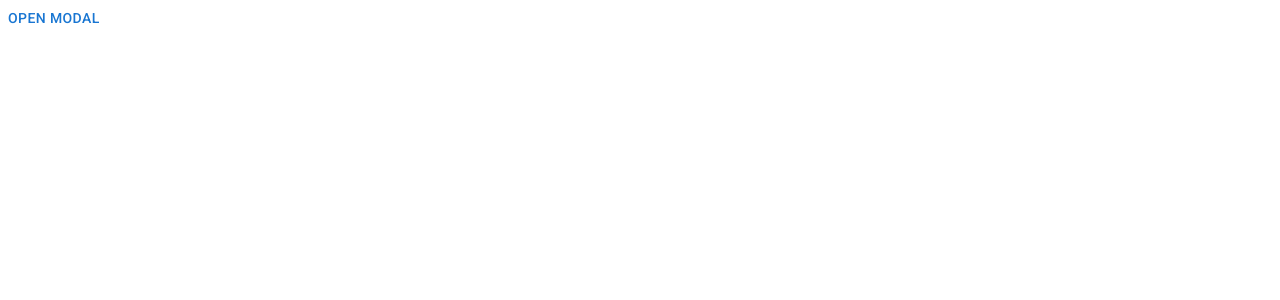
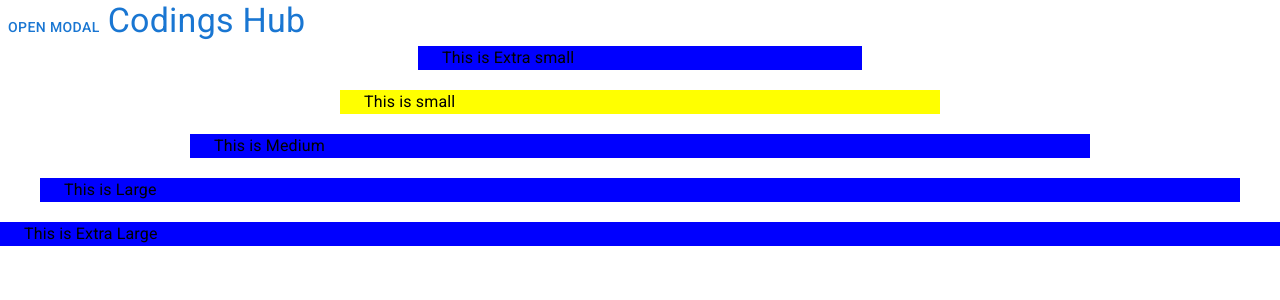
Before and after one commit to shoaibakhterqadri/ReactAppWithMaterialUI, a React (Create React App) app in the folder practice-react-with-material-ui/: page / in a window 1280 px wide. Shown: the top 300 px of the page. Built offline with nearby package versions, Linux system fonts and the light colour scheme.

Commit message:
Container is completed

```diff
--- a/practice-react-with-material-ui/src/App.jsx
+++ b/practice-react-with-material-ui/src/App.jsx
@@ -4,6 +4,7 @@ import React,{useState} from 'react'
 import Cards from "./components/Cards";
 import Cards2 from "./components/Cards2";
 import Modals from "./components/Modals";
+import Containers from "./components/Containers";
 
 
 
@@ -42,6 +43,7 @@ function App() {
     </div> */}
 
     <Modals />
+    <Containers />
 
 
 
--- /dev/null
+++ b/practice-react-with-material-ui/src/components/Containers.jsx
@@ -0,0 +1,31 @@
+import React from 'react'
+import { Container, Typography } from '@mui/material'
+
+function Containers() {
+  return (
+    <div>
+        <Container sx={{backgroundColor:"blue"}} maxWidth='xs'>
+         <Typography variant='body1'>
+            This is Extra small</Typography>
+        </Container> <br />
+        <Container sx={{backgroundColor:"yellow"}} maxWidth='sm'>
+         <Typography variant='body1'>
+            This is  small</Typography>
+        </Container> <br />
+        <Container sx={{backgroundColor:"blue"}} maxWidth='md'>
+         <Typography variant='body1'>
+            This is Medium</Typography>
+        </Container> <br />
+        <Container sx={{backgroundColor:"blue"}} maxWidth='lg'>
+         <Typography variant='body1'>
+            This is Large</Typography>
+        </Container> <br />
+        <Container sx={{backgroundColor:"blue"}} maxWidth='xl'>
+         <Typography variant='body1'>
+            This is Extra Large</Typography>
+        </Container> <br />
+    </div>
+  )
+}
+
+export default Containers
--- a/practice-react-with-material-ui/src/components/Modals.jsx
+++ b/practice-react-with-material-ui/src/components/Modals.jsx
@@ -1,4 +1,4 @@
-import { Box, Button, Modal, Typography } from '@mui/material';
+import { Box, Button, Link, Modal, Typography } from '@mui/material';
 import React,{useState} from 'react'
 
 function Modals() {
@@ -12,6 +12,8 @@ function Modals() {
             <Button variant='contained' onClick={()=> setOpen(false)}>Cancel</Button>
         </Box>
     </Modal>
+
+    <Link variant='h4' underline='hover' href='https://codingshub.com'>Codings Hub</Link>
     </>
   )
 }
```
